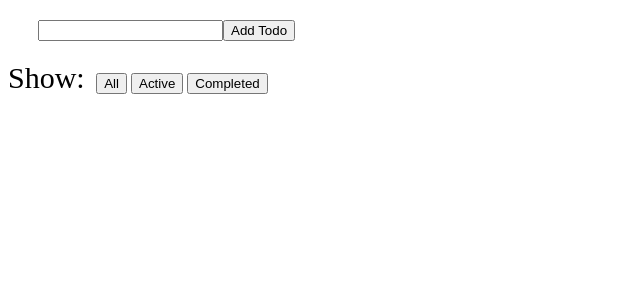
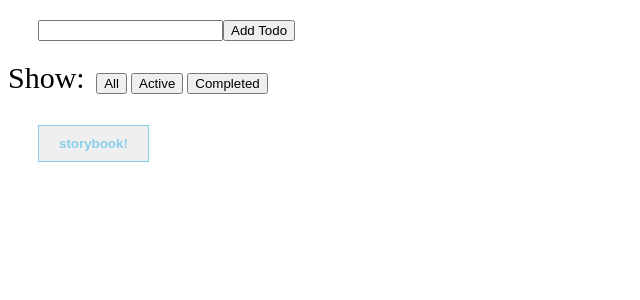
Before and after one commit to aoman-n/typescript-react-boilerplate, a React app: page / in a window 1280 px wide. Shown: the top 300 px of the page, without its empty margins (0-640 px from the left). Built offline with nearby package versions, Linux system fonts and the light colour scheme.

Commit message:
Create storybook sample component

```diff
--- a/src/components/App.tsx
+++ b/src/components/App.tsx
@@ -2,6 +2,7 @@ import * as React from 'react';
 import AddTodo from 'containers/AddTodo';
 import VisibleTodoList from 'containers/VisibleTodoList';
 import Footer from './Footer';
+import StorybookSmaple from './StorybookSample';
 
 const component: React.SFC = () => {
   return (
@@ -9,6 +10,7 @@ const component: React.SFC = () => {
       <AddTodo />
       <VisibleTodoList />
       <Footer />
+      <StorybookSmaple />
     </>
   );
 };
--- /dev/null
+++ b/src/components/StorybookSample.tsx
@@ -0,0 +1,30 @@
+/** @jsx jsx */
+import { FC } from 'react';
+import { jsx, css } from '@emotion/core';
+
+const containerStyle = css`
+  margin: 30px;
+`;
+
+const buttonStyle = css`
+  border: 1px solid skyblue;
+  color: skyblue;
+  cursor: pointer;
+  font-weight: bold;
+  padding: 10px 20px;
+
+  :hover {
+    background: skyblue;
+    color: white;
+  }
+`;
+
+const StorybookSmaple: FC<{}> = () => (
+  <div css={containerStyle}>
+    <button type="button" onClick={() => null} css={buttonStyle}>
+      storybook!
+    </button>
+  </div>
+);
+
+export default StorybookSmaple;
```
Also changed, not shown: 1 other file (tests, documents, lock files or other folders).
